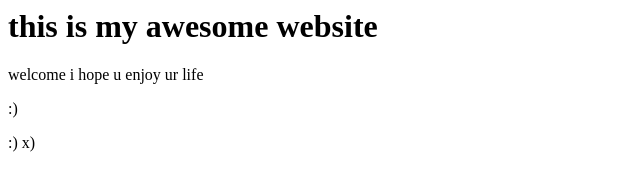
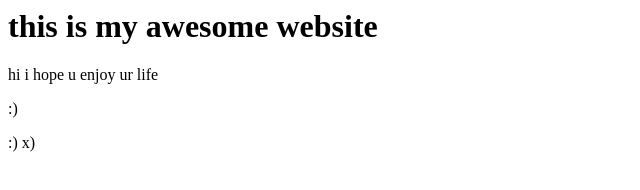
Before and after one commit to kri2505/awesome-repo, a plain HTML site: page index.html in a window 1280 px wide. Shown: the full height of the page, 0-640 px from the left. Drawn offline with Linux system fonts and the light colour scheme.

Commit message:
changed welcome to hi

```diff
--- a/index.html
+++ b/index.html
@@ -1,7 +1,7 @@
 <html>
 <title>this is my website</title>
 <h1>this is my awesome website</h1>
-<p>welcome i hope u enjoy ur life</p>
+<p>hi i hope u enjoy ur life</p>
 <p>:) </p>
 <p> :) x)  </p>
 </html>
```
